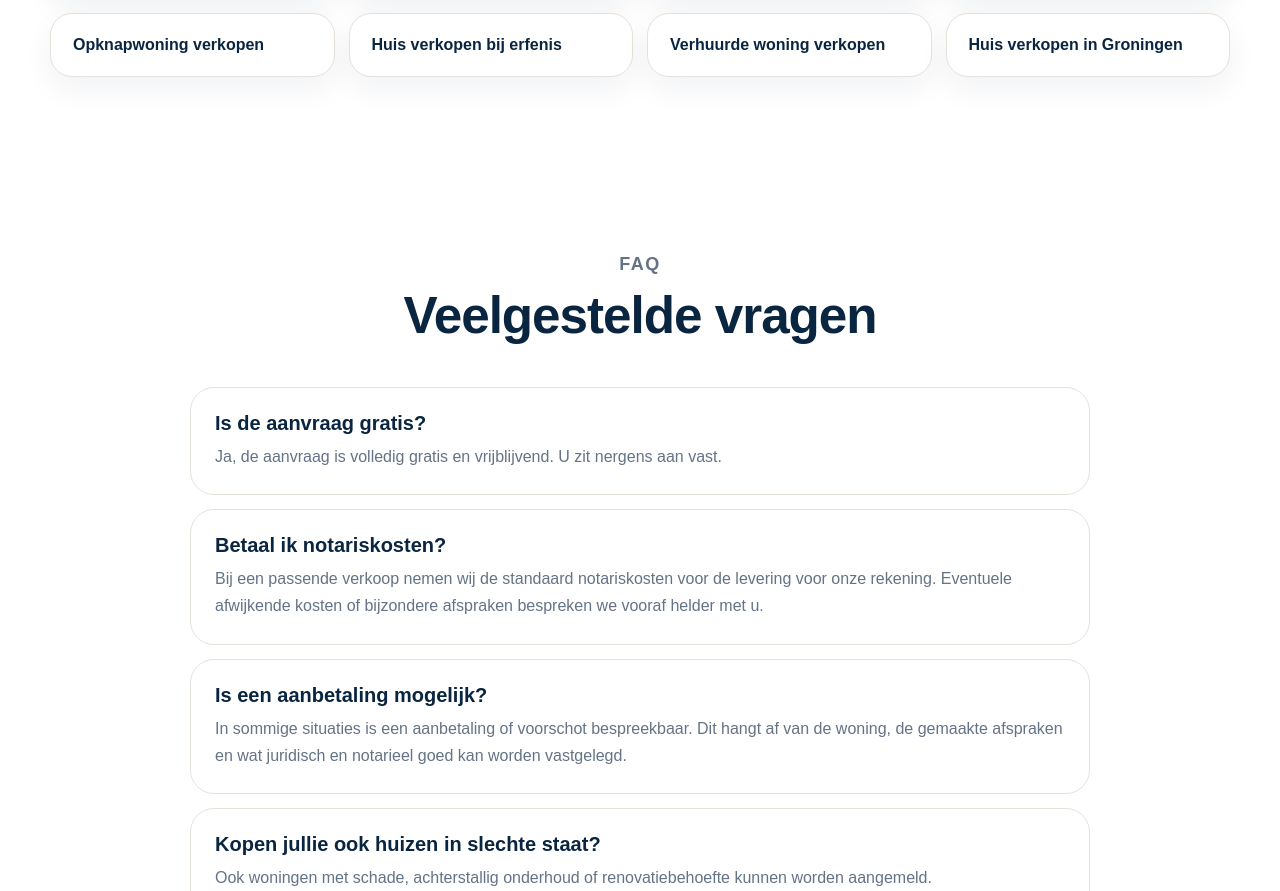
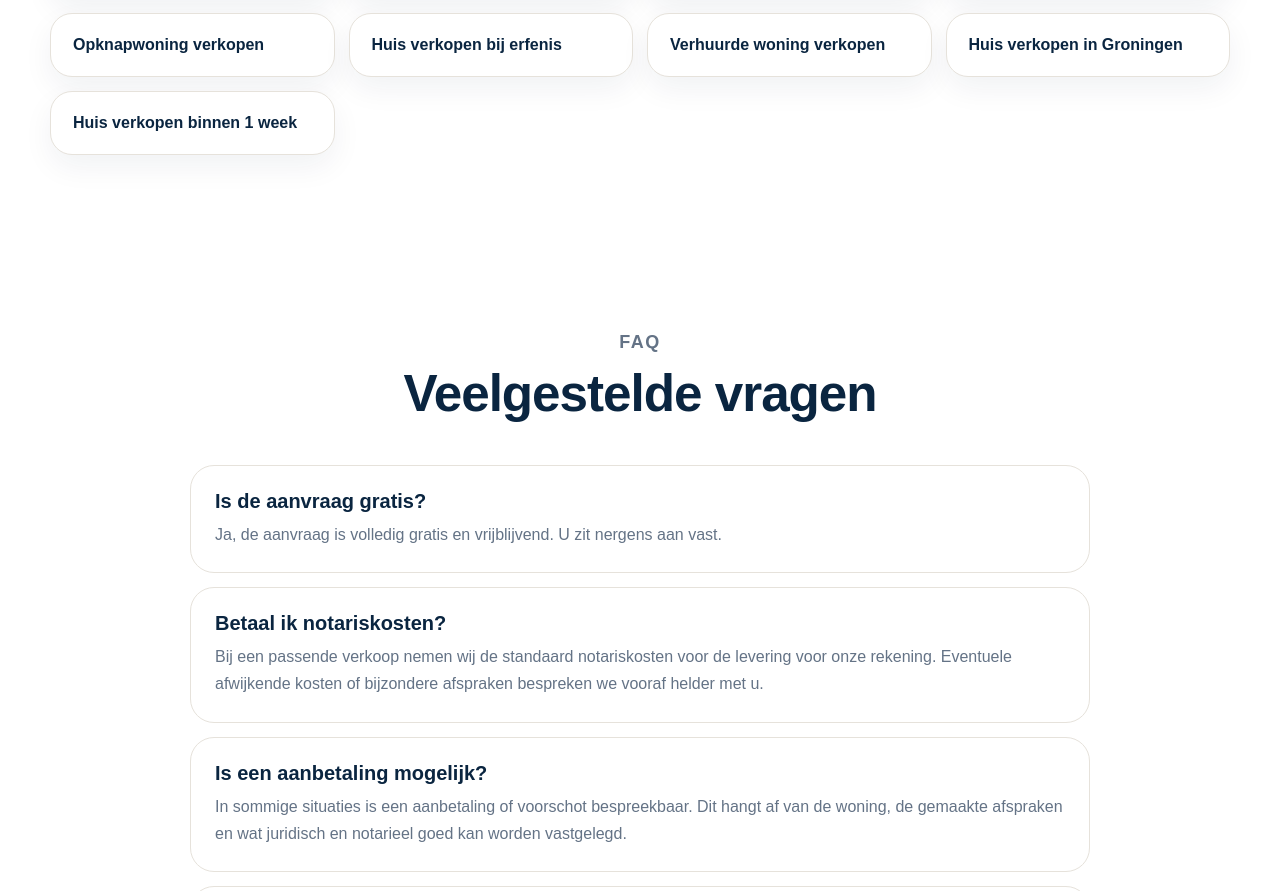
Before and after one commit to vastgoeddirectnl/verkoopjehuisdirect, a Next.js app: page / in a window 1280 px wide. Shown: the part 7298-8189 px from the top of the page. Built offline with nearby package versions, Linux system fonts and the light colour scheme.

Commit message:
Update page.jsx

```diff
--- a/app/page.jsx
+++ b/app/page.jsx
@@ -667,6 +667,7 @@ export default function VerkoopJeHuisDirect() {
             <a className="scenario" href="/huis-verkopen-bij-erfenis">Huis verkopen bij erfenis</a>
             <a className="scenario" href="/verhuurde-woning-verkopen">Verhuurde woning verkopen</a>
             <a className="scenario" href="/huis-verkopen-groningen">Huis verkopen in Groningen</a>
+            <a className="scenario" href="/huis-verkopen-binnen-1-week">Huis verkopen binnen 1 week</a>
           </div>
         </div>
       </section>
```
